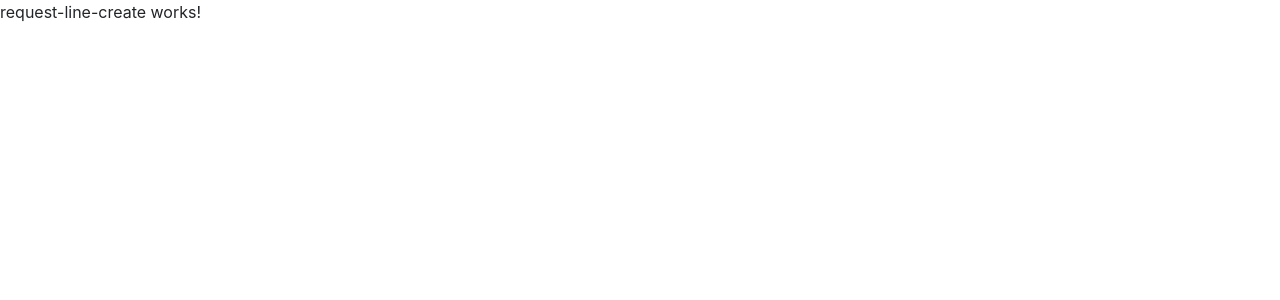
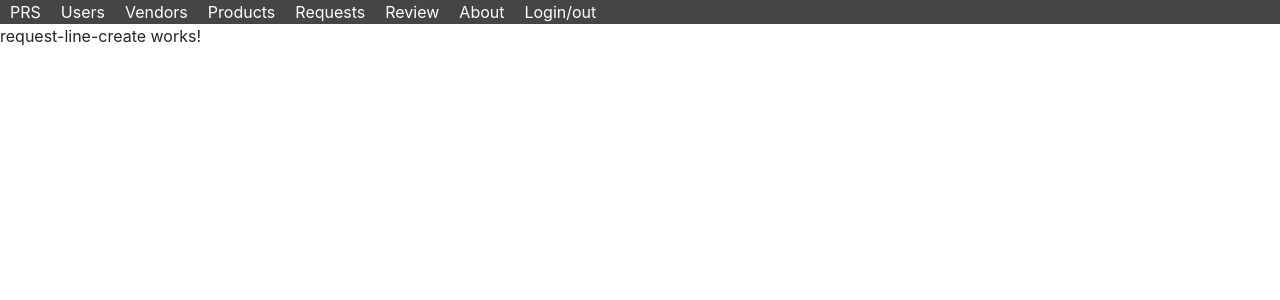
Before and after one commit to chrissc6/prs-client-solution, an Angular app: page /requestline/create/1 in a window 1280 px wide. Shown: the top 300 px of the page. Built offline with nearby package versions, Linux system fonts and the light colour scheme.

Commit message:
add rel menus

```diff
--- a/src/app/requestLine/request-line-create/request-line-create.component.html
+++ b/src/app/requestLine/request-line-create/request-line-create.component.html
@@ -1,3 +1,4 @@
+<app-menu></app-menu>
 <p>
   request-line-create works!
 </p>
--- a/src/app/requestLine/request-line-edit/request-line-edit.component.html
+++ b/src/app/requestLine/request-line-edit/request-line-edit.component.html
@@ -1,3 +1,4 @@
+<app-menu></app-menu>
 <p>
   request-line-edit works!
 </p>
--- a/src/app/requestLine/request-line-list/request-line-list.component.html
+++ b/src/app/requestLine/request-line-list/request-line-list.component.html
@@ -1,3 +1,4 @@
+<app-menu></app-menu>
 <p>
   request-line-list works!
 </p>
```
